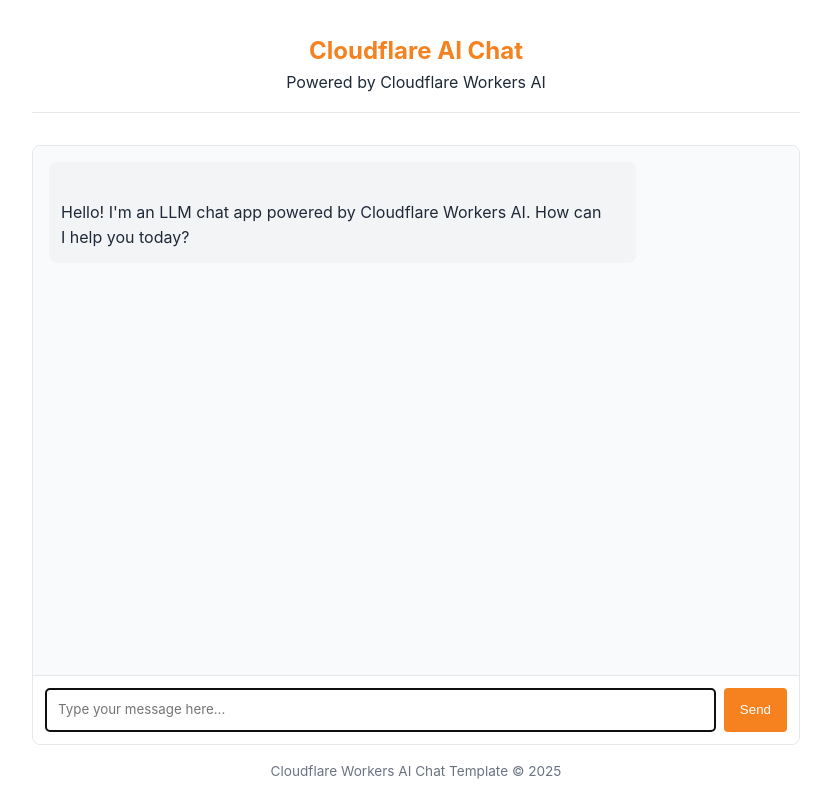
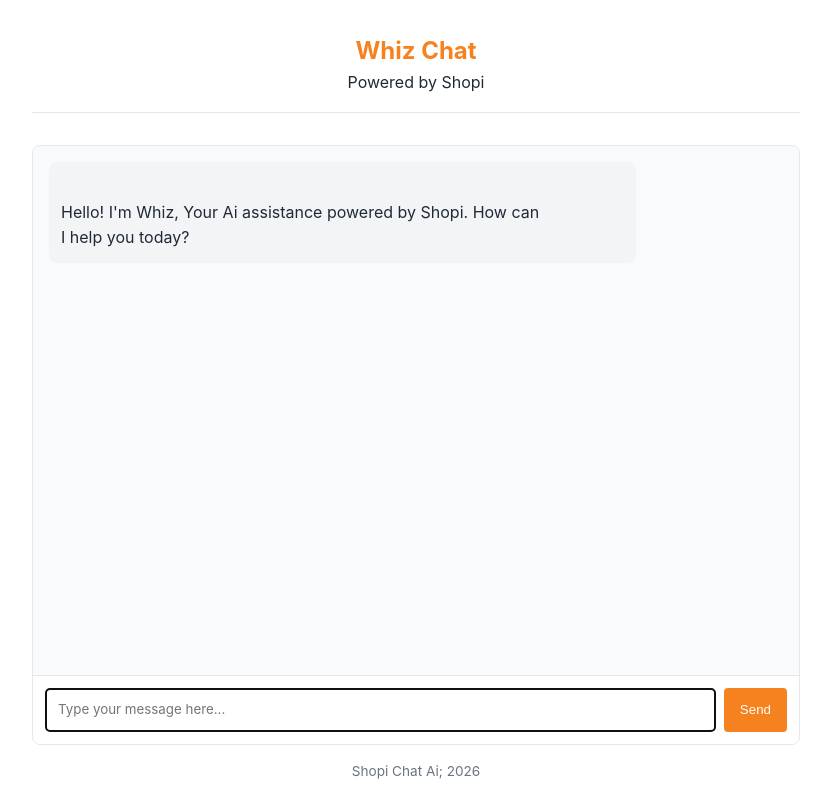
Before and after one commit to ruzny-ramzan/cloudflare-chat-template, a website: page public/index.html in a window 1280 px wide. Shown: the whole page, without its empty margins (224-1055 px from the left). Drawn offline with Linux system fonts and the light colour scheme.

Commit message:
Update index.html

```diff
--- a/public/index.html
+++ b/public/index.html
@@ -144,15 +144,15 @@
 	</head>
 	<body>
 		<header>
-			<h1>Cloudflare AI Chat</h1>
-			<p>Powered by Cloudflare Workers AI</p>
+			<h1>Whiz Chat</h1>
+			<p>Powered by Shopi</p>
 		</header>
 
 		<div class="chat-container">
 			<div id="chat-messages" class="chat-messages">
 				<div class="message assistant-message">
 					<p>
-						Hello! I'm an LLM chat app powered by Cloudflare Workers AI. How can
+						Hello! I'm Whiz, Your Ai assistance powered by Shopi. How can
 						I help you today?
 					</p>
 				</div>
@@ -174,7 +174,7 @@
 		</div>
 
 		<footer>
-			<p>Cloudflare Workers AI Chat Template &copy; 2025</p>
+			<p>Shopi Chat Ai; 2026</p>
 		</footer>
 
 		<!-- Chat app script -->
```
